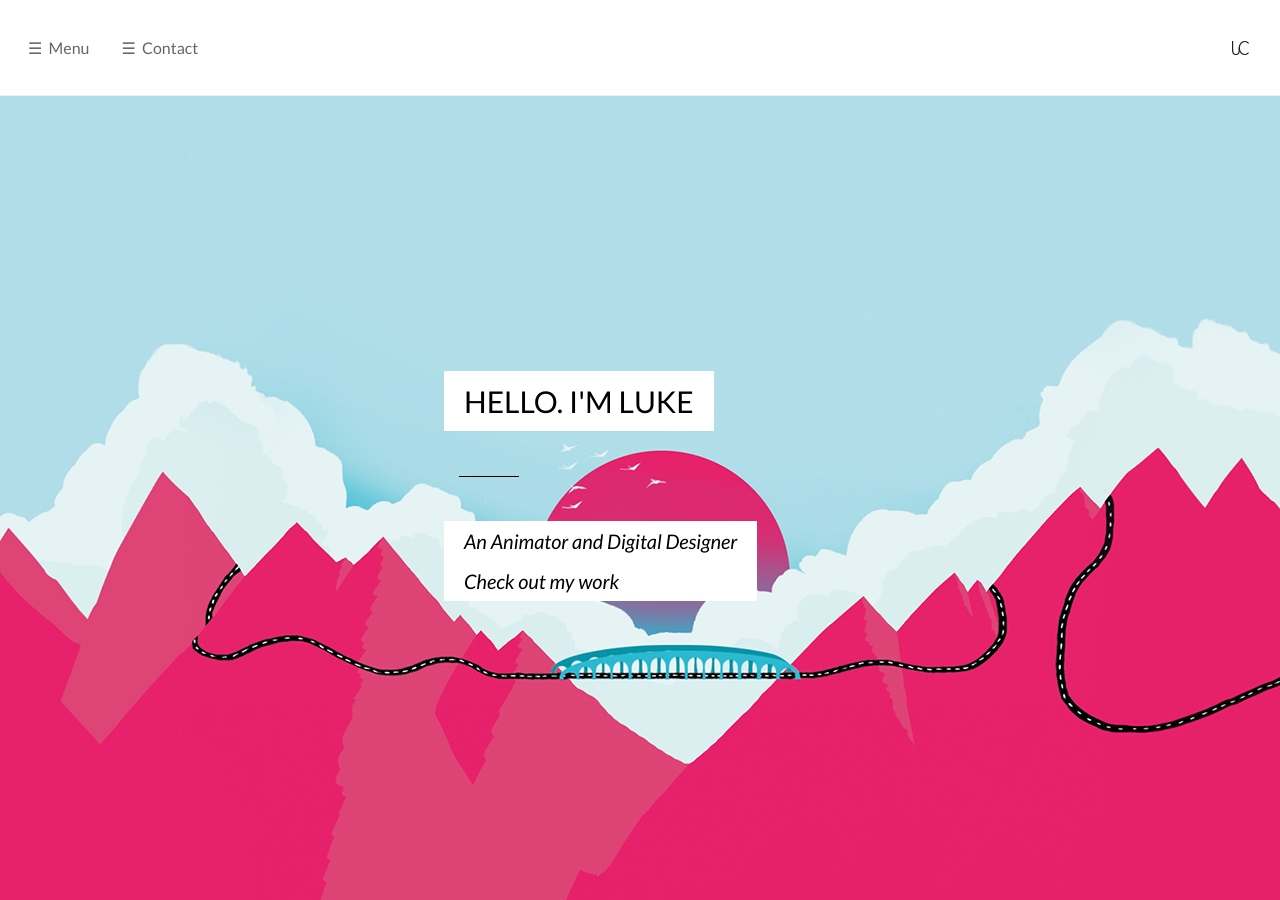
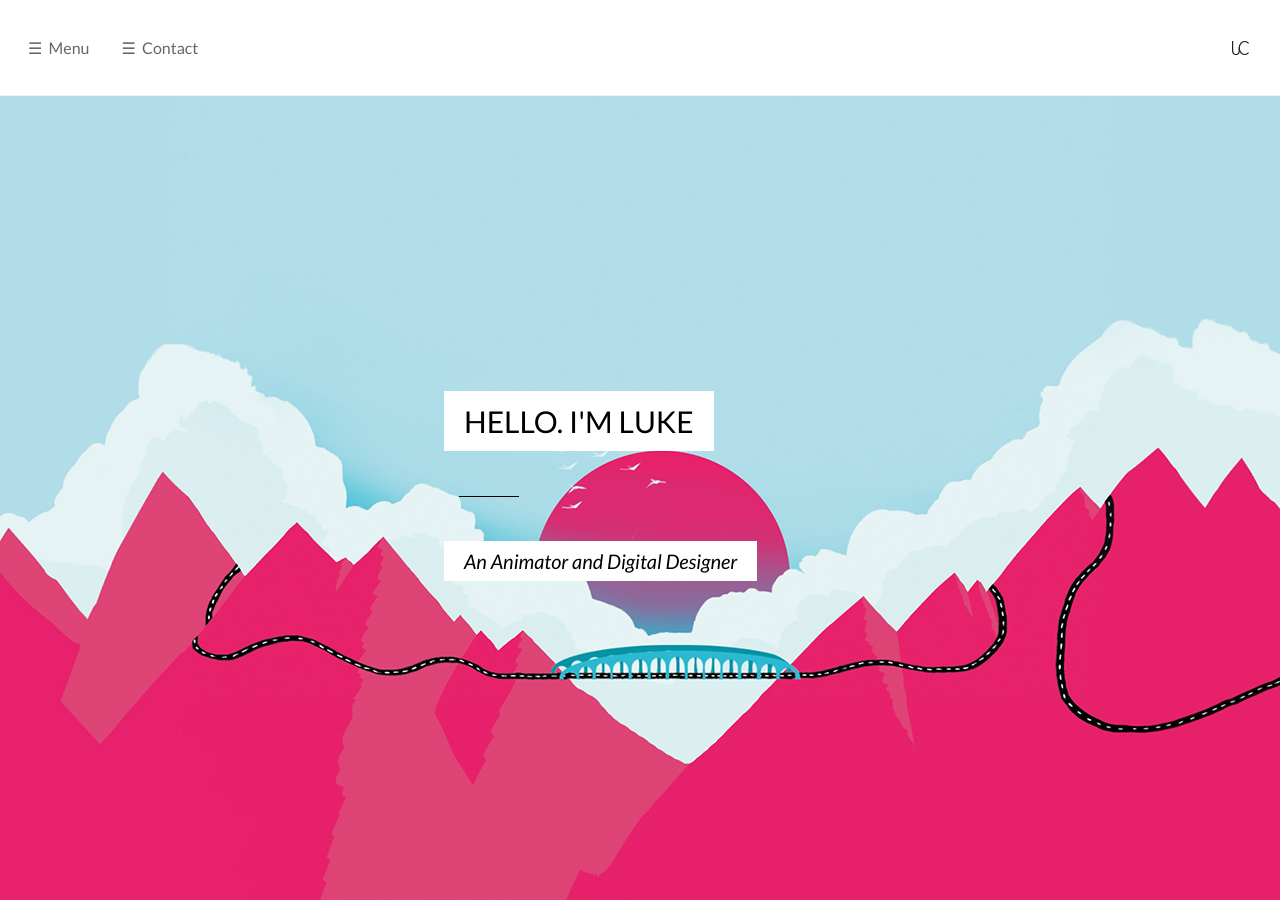
Before and after one commit to lukecarlton/lukecarlton.com, a Jekyll site: the page built from index.html, in a window 1280 px wide. Built offline with Jekyll 4.4.1, drawn with Linux system fonts in a browser that asks for light colours; Markdown is read by kramdown in place of the engine named in the settings; the list of posts is cut into pages by our own code.

Commit message:
homepage copy

```diff
--- a/index.html
+++ b/index.html
@@ -3,7 +3,7 @@ layout: home
 page_class: home-page
 
 title: "Hello. I'm Luke"
-introduction: "An Animator and Digital Designer<br><br>Check out my work"
+introduction: "An Animator and Digital Designer"
 ---
 
 <p></p>
```
